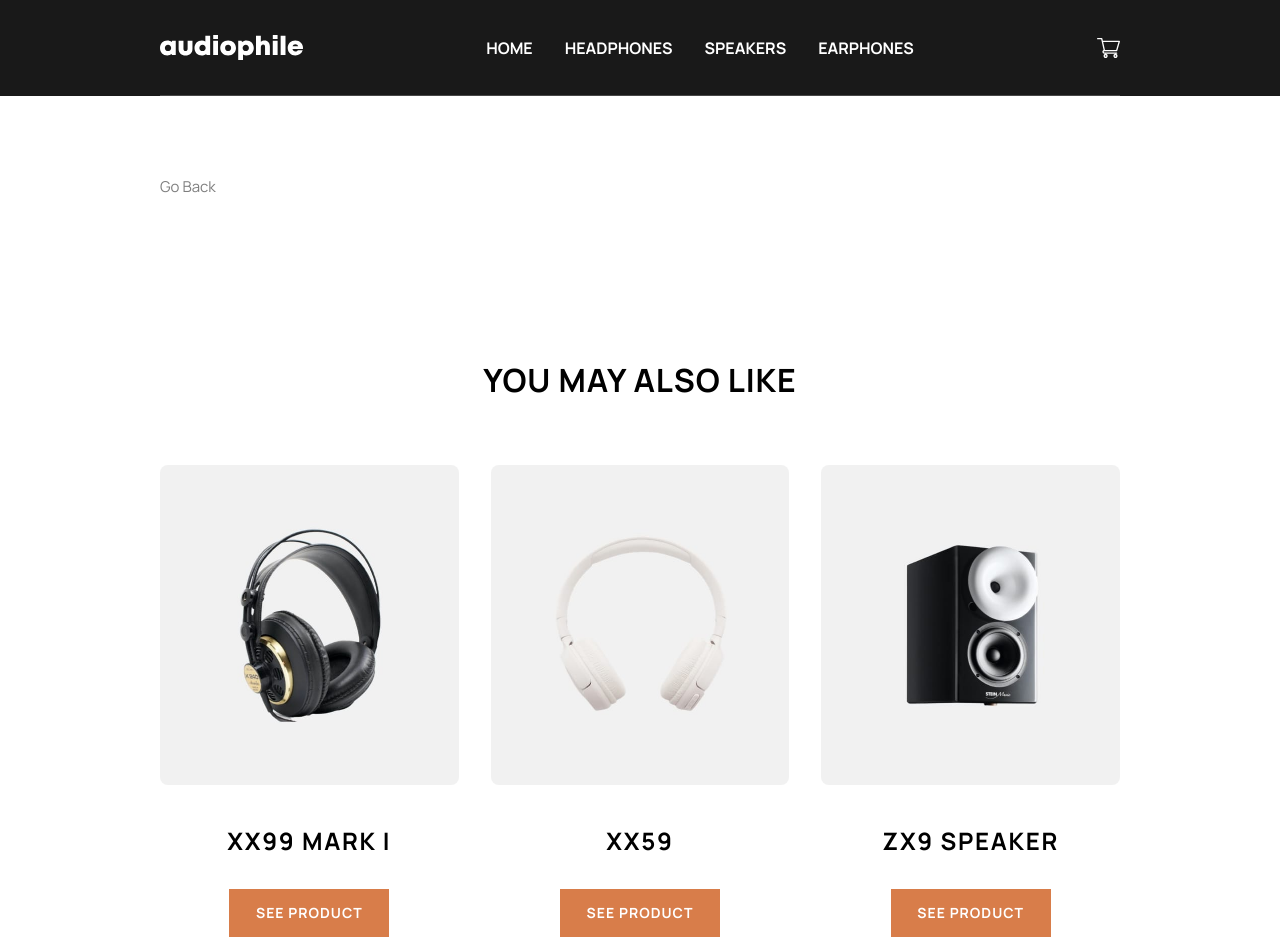
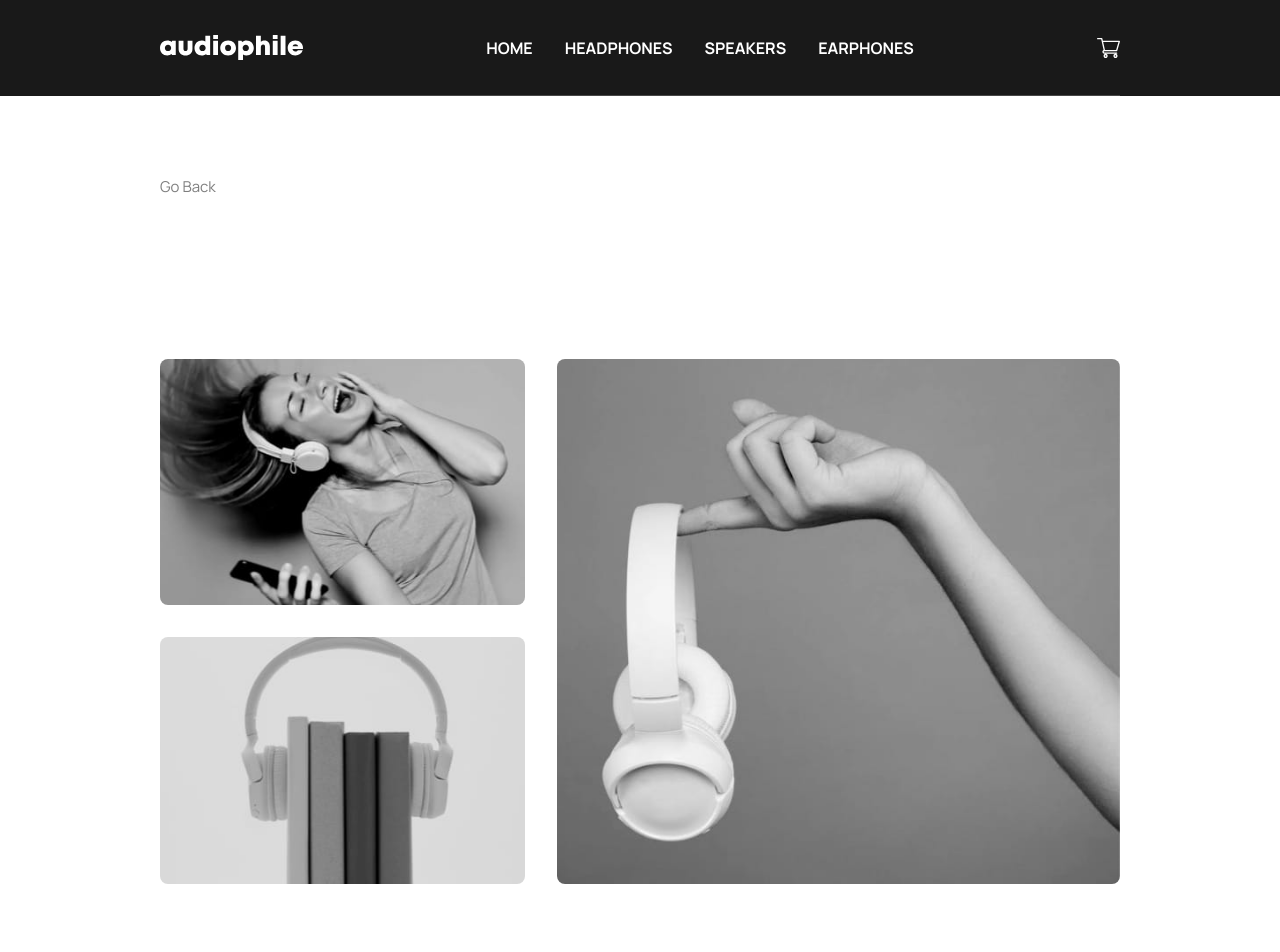
Before and after one commit to EmilFerdinanA/audiophile, a Next.js app: page /1/1 in a window 1280 px wide. Shown: the top 952 px of the page. Built offline with nearby package versions, Linux system fonts and the light colour scheme.

Commit message:
feat: detail image

```diff
--- a/app/[category]/[id]/page.tsx
+++ b/app/[category]/[id]/page.tsx
@@ -1,6 +1,7 @@
 import { AlsoLike } from "@/components/AlsoLike";
 import { Bringing } from "@/components/Bringing";
 import { Category } from "@/components/Category";
+import { DetailImage } from "@/components/DetailImage";
 
 interface IProps {
   params: Promise<{ id: string }>;
@@ -13,6 +14,7 @@ export default async function page({ params }: IProps) {
     <main className="containers">
       <div className="flex-1 flex gap-32 lg:gap-40 flex-col max-width base-p pb-32 lg:pb-40 pt-4 md:pt-8 lg:pt-20">
         <button className="text-[15px] opacity-50 self-start">Go Back</button>
+        <DetailImage />
         <AlsoLike />
         <Category />
         <Bringing />
--- a/components/AlsoLike.tsx
+++ b/components/AlsoLike.tsx
@@ -34,7 +34,7 @@ export const AlsoLike = () => {
         you may also like
       </h1>
 
-      <div className="containers !flex-col md:!flex-row gap-14 md:gap-2.5 lg:gap-8">
+      <div className="containers !flex-col md:!flex-row gap-14 md:gap-2.5 lg:gap-8 w-full">
         {DUMMY_IMAGE.map(({ title, image }) => (
           <AlsoLikeCard key={title} title={title} image={image} />
         ))}
--- /dev/null
+++ b/components/DetailImage.tsx
@@ -0,0 +1,53 @@
+export const DetailImage = () => {
+  return (
+    <section className="grid grid-cols-5 gap-5 lg:gap-8">
+      <picture className="col-span-5 md:col-span-2">
+        <source
+          media="(min-width:1024px)"
+          srcSet={"/assets/product-xx59-headphones/desktop/image-gallery-1.jpg"}
+        />
+        <source
+          media="(min-width:768px)"
+          srcSet={"/assets/product-xx59-headphones/tablet/image-gallery-1.jpg"}
+        />
+        <img
+          src={"/assets/product-xx59-headphones/mobile/image-gallery-1.jpg"}
+          alt="XX99 Mark II"
+          className="h-full w-full rounded-lg object-cover object-center"
+        />
+      </picture>
+
+      <picture className="col-span-5 md:col-span-2">
+        <source
+          media="(min-width:1024px)"
+          srcSet={"/assets/product-xx59-headphones/desktop/image-gallery-2.jpg"}
+        />
+        <source
+          media="(min-width:768px)"
+          srcSet={"/assets/product-xx59-headphones/tablet/image-gallery-2.jpg"}
+        />
+        <img
+          src={"/assets/product-xx59-headphones/mobile/image-gallery-2.jpg"}
+          alt="XX99 Mark II"
+          className="h-full w-full rounded-lg object-cover object-center"
+        />
+      </picture>
+
+      <picture className="col-span-5 md:col-span-3 md:row-span-2 md:row-start-1 md:col-start-3">
+        <source
+          media="(min-width:1024px)"
+          srcSet={"/assets/product-xx59-headphones/desktop/image-gallery-3.jpg"}
+        />
+        <source
+          media="(min-width:768px)"
+          srcSet={"/assets/product-xx59-headphones/tablet/image-gallery-3.jpg"}
+        />
+        <img
+          src={"/assets/product-xx59-headphones/mobile/image-gallery-3.jpg"}
+          alt="XX99 Mark II"
+          className="h-full w-full rounded-lg object-cover object-center"
+        />
+      </picture>
+    </section>
+  );
+};
```
